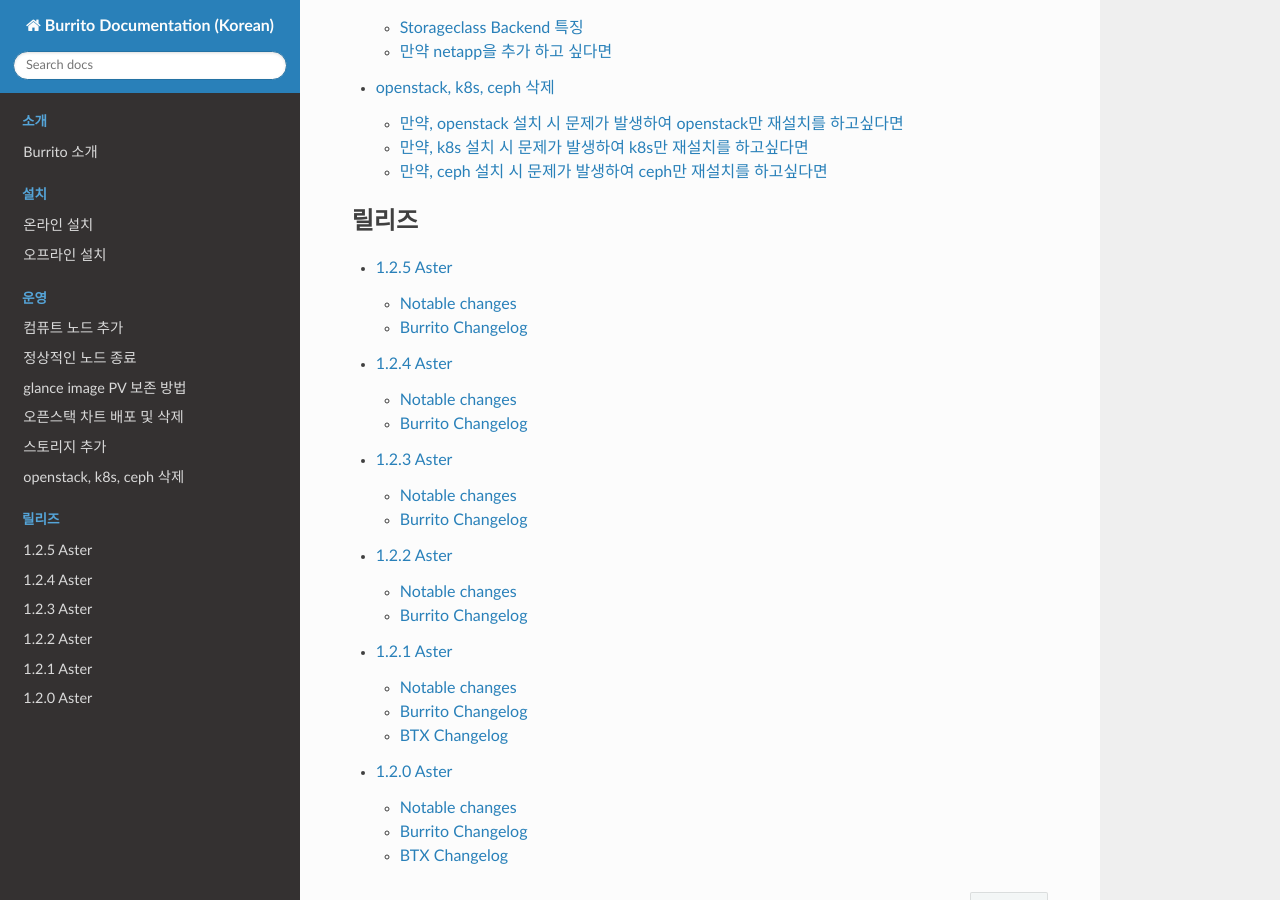
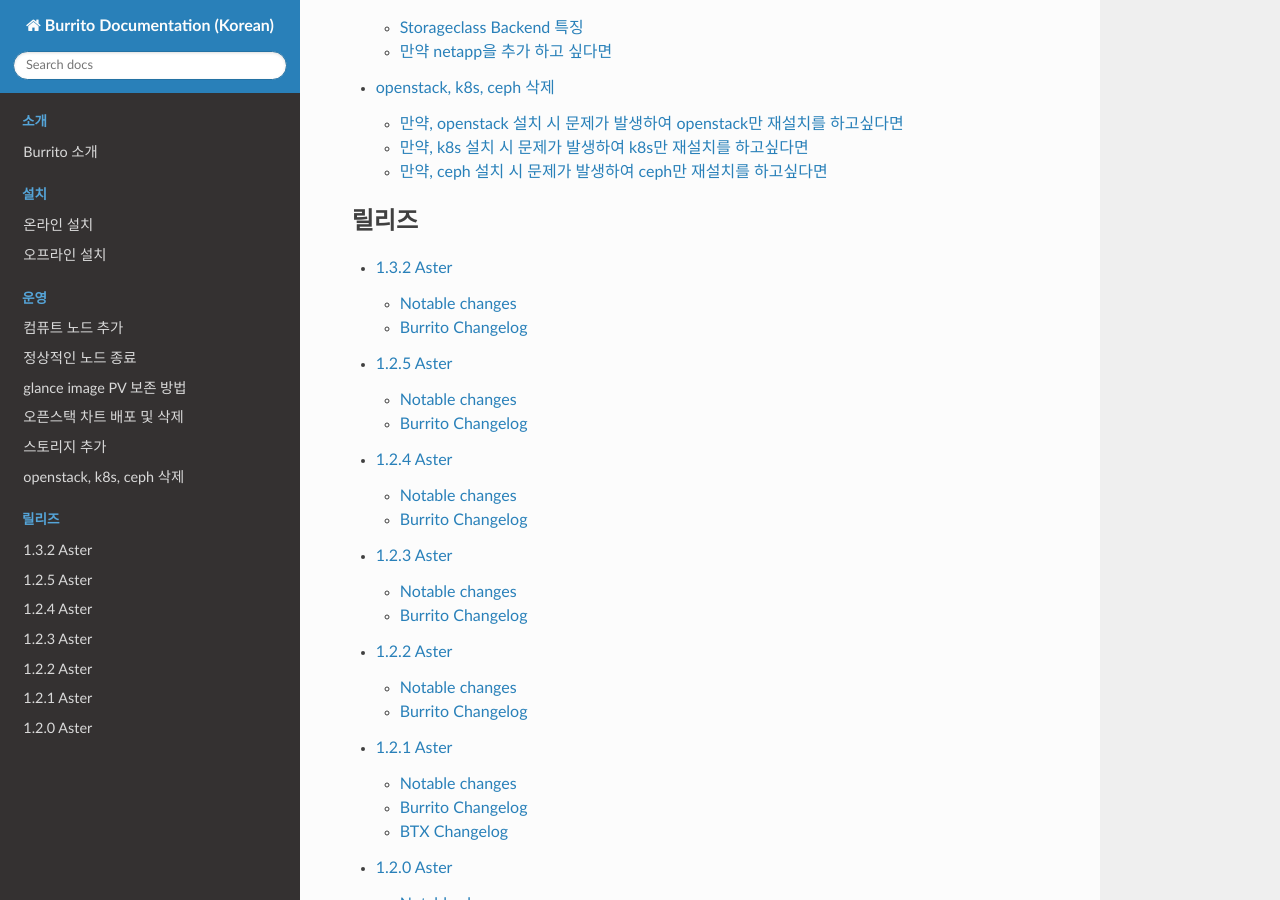
Before and after one commit to iorchard/burrito_docs_ko, a Sphinx documentation site: the page built from source/index.rst, in a window 1280 px wide and 900 px high, scrolled down 1417 px. Built offline with Sphinx 7.4.7 and the Read the Docs theme 2.0.0, drawn with Linux system fonts in a browser that asks for light colours.

Commit message:
Update release 1.3.2

```diff
--- a/source/index.rst
+++ b/source/index.rst
@@ -35,6 +35,7 @@
    :caption: 릴리즈
    :maxdepth: 6
 
+   releases/1.3.2
    releases/1.2.5
    releases/1.2.4
    releases/1.2.3
```
